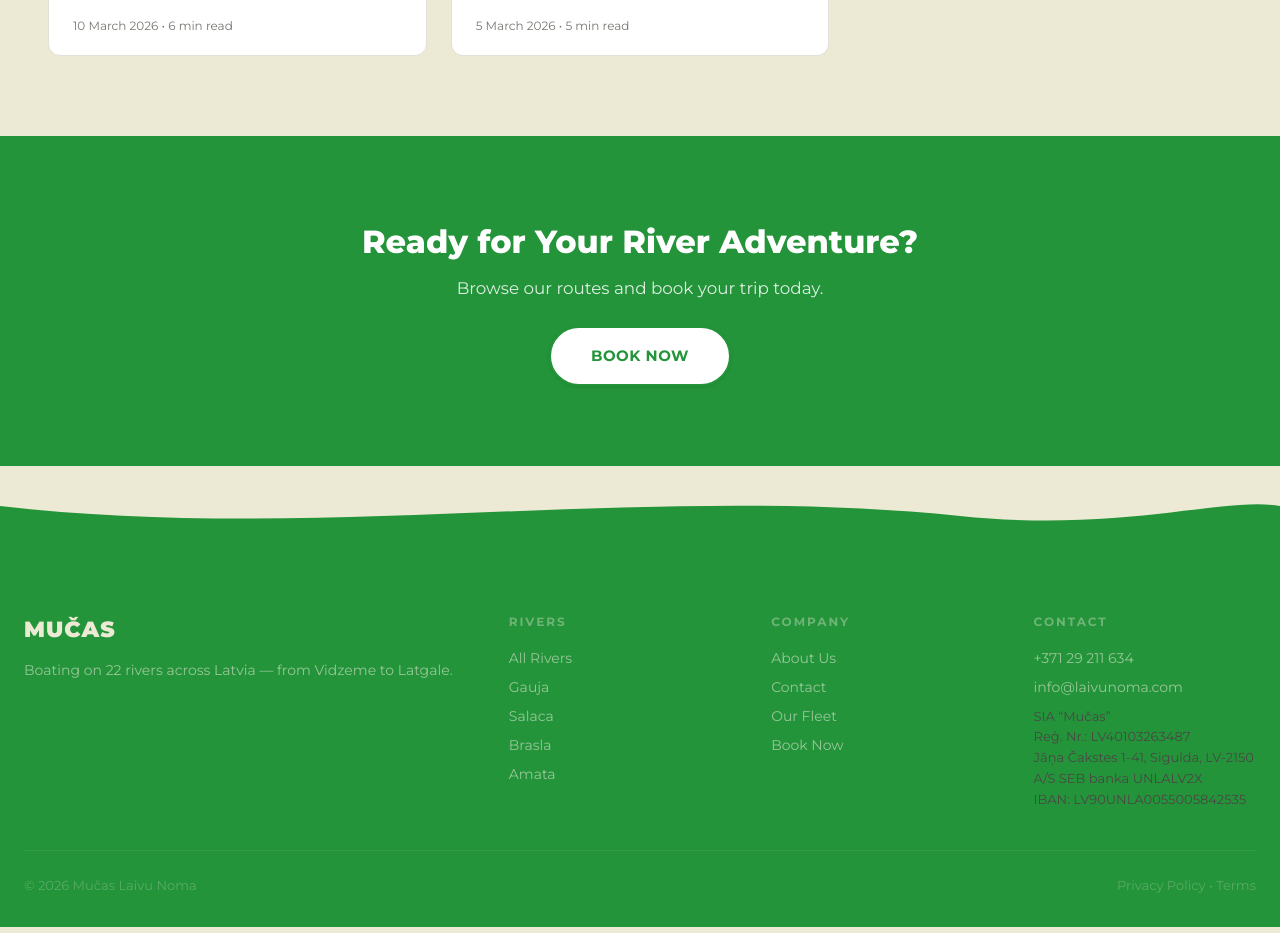
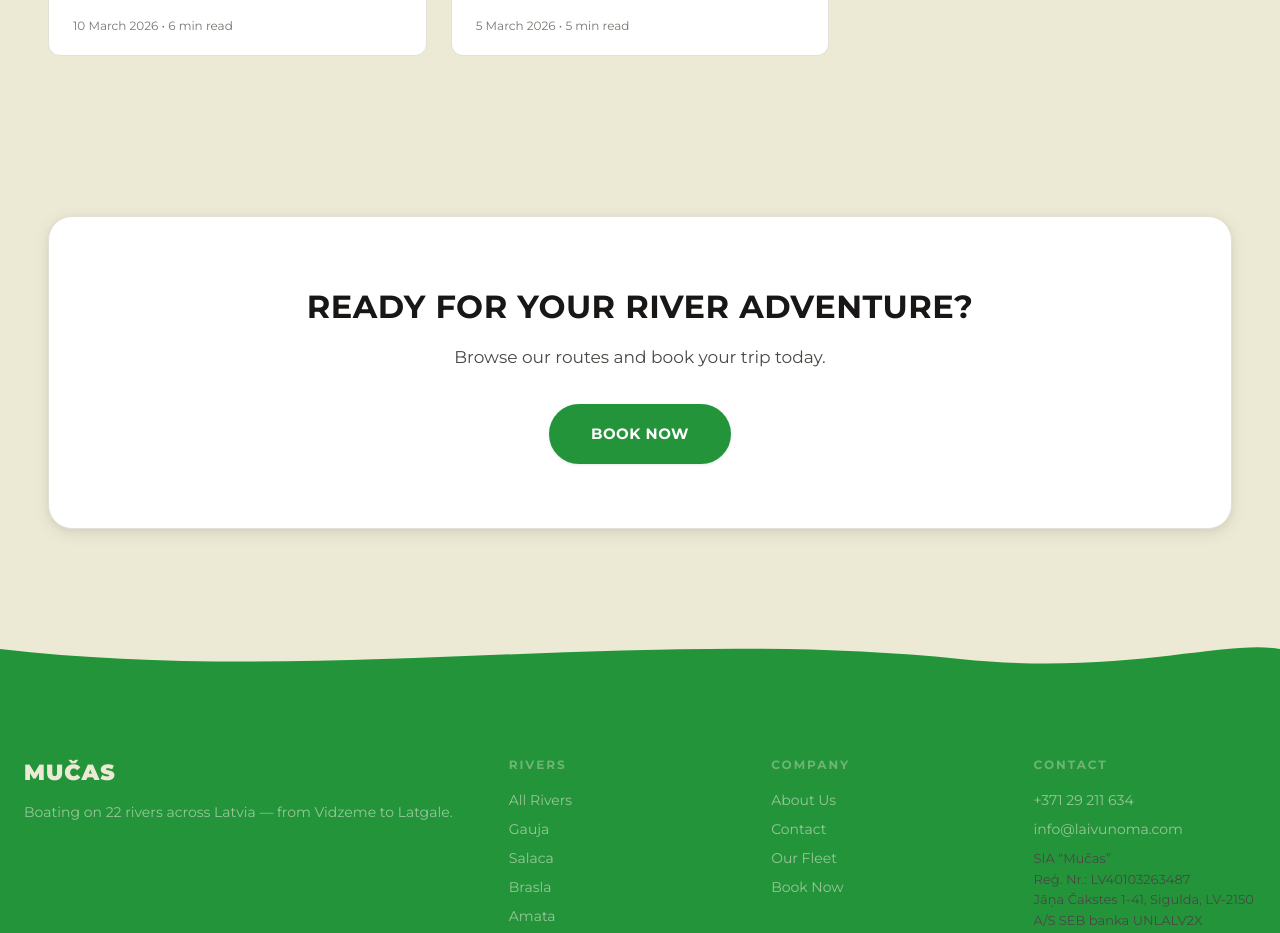
Before and after one commit to MarksVale/mucas-site, a Next.js app: page /en/blog in a window 1280 px wide. Shown: the part 1160-2093 px from the top of the page. Built offline with nearby package versions, Linux system fonts and the light colour scheme; no server answers.

Commit message:
fix: blog CTA - use cta-banner card style instead of full-bleed section

```diff
--- a/src/app/[locale]/blog/page.tsx
+++ b/src/app/[locale]/blog/page.tsx
@@ -47,11 +47,13 @@ export default async function BlogPage(props: { params: Promise<{ locale: string
         </div>
       </section>
 
-      <section className="cta-fullbleed">
+      <section className="section">
         <div className="container">
-          <h2>{isLv ? 'Gatavs upes piedzīvojumam?' : 'Ready for Your River Adventure?'}</h2>
-          <p>{isLv ? 'Pārlūko marşrutus un rezervē savu braucienu.' : 'Browse our routes and book your trip today.'}</p>
-          <Link href="/booking" className="btn btn-primary btn-lg">{isLv ? 'Rezervēt' : 'Book Now'}</Link>
+          <div className="cta-banner" style={{ textAlign: 'center' }}>
+            <h2>{isLv ? 'Gatavs upes piedzīvojumam?' : 'Ready for Your River Adventure?'}</h2>
+            <p>{isLv ? 'Pārlūko marşrutus un rezervē savu braucienu.' : 'Browse our routes and book your trip today.'}</p>
+            <Link href="/booking" className="btn btn-primary btn-lg">{isLv ? 'Rezervēt' : 'Book Now'}</Link>
+          </div>
         </div>
       </section>
     </>
```
